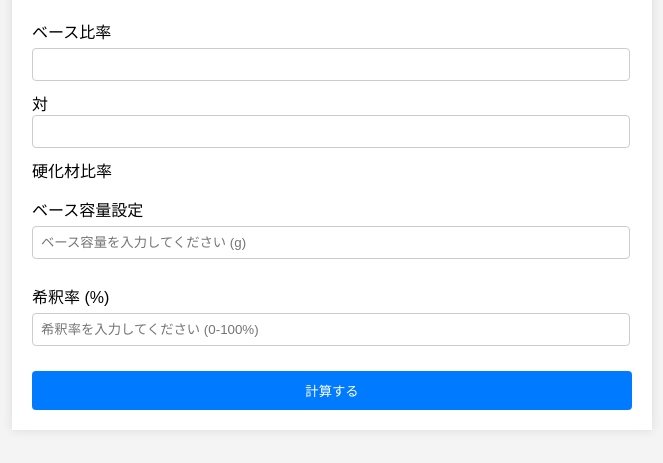
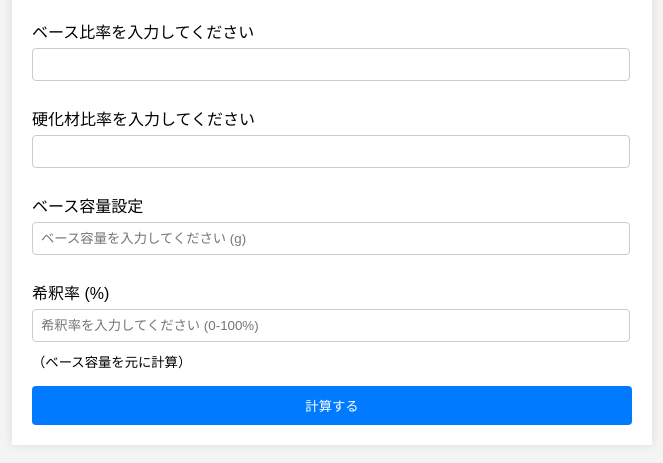
Before and after one commit to aki456-456/paint-calculator, a plain HTML site: page index.html in a window 1280 px wide. Shown: the part 121-584 px from the top of the page, without its empty margins (308-971 px from the left). Drawn offline with Linux system fonts and the light colour scheme.

```diff
--- a/index.html
+++ b/index.html
@@ -12,11 +12,12 @@
         <h1>Paint Calculator</h1>
         <form id="paintForm">
             <div class="form-group">
-                <label for="baseRatio">ベース比率</label>
+                <label for="baseRatio">ベース比率を入力してください</label>
                 <input type="number" id="baseRatio" name="baseRatio" min="1" max="30">
-                対
+            </div>
+            <div class="form-group">
+                <label for="hardenerRatio">硬化材比率を入力してください</label>
                 <input type="number" id="hardenerRatio" name="hardenerRatio" min="1" max="30">
-                <label for="hardenerRatio">硬化材比率</label>
             </div>
             <div class="form-group">
                 <label for="baseAmount">ベース容量設定</label>
@@ -25,6 +26,7 @@
             <div class="form-group">
                 <label for="dilutionRate">希釈率 (%)</label>
                 <input type="number" id="dilutionRate" name="dilutionRate" placeholder="希釈率を入力してください (0-100%)">
+                <small>（ベース容量を元に計算）</small>
             </div>
             <button type="button" id="calculateButton">計算する</button>
         </form>
```
